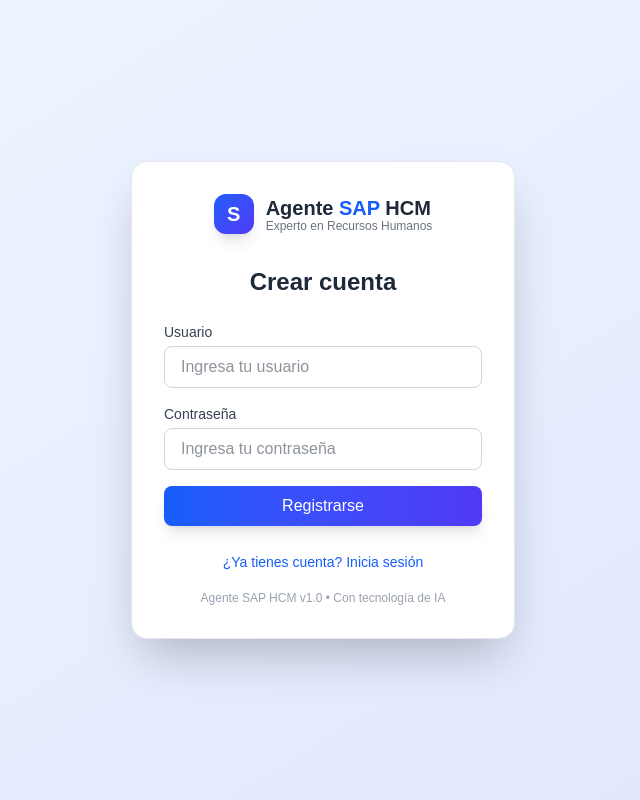
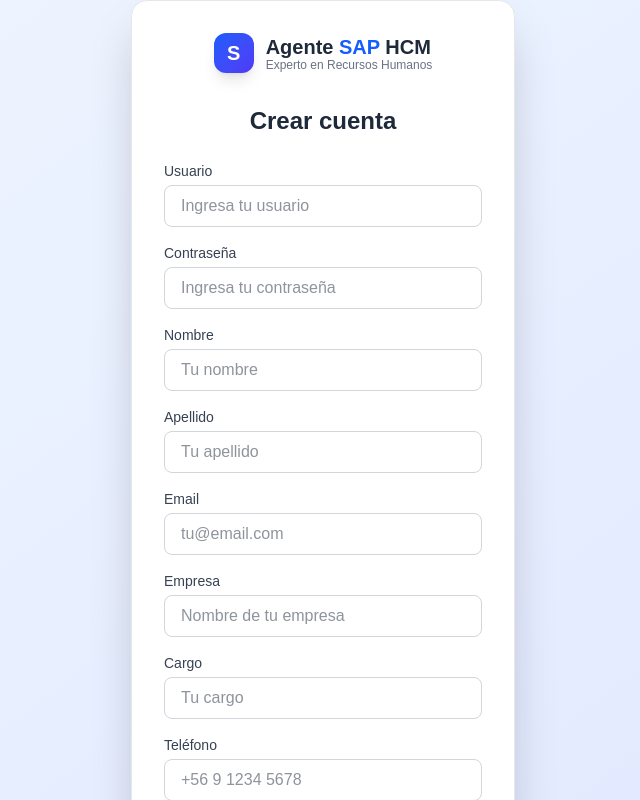
Before and after one commit to luisdanielrod52-afk/agente-sap-frontend, a Next.js app: page / in a window 1280 px wide. Both pictures are taken after a click on the button "¿No tienes cuenta? Regístrate". Shown: the top 800 px of the page, without its empty margins (317-957 px from the left). Built offline with nearby package versions, Linux system fonts and the light colour scheme; no server answers.

Commit message:
Agregar campos adicionales al registro de usuarios

```diff
--- a/components/Login.tsx
+++ b/components/Login.tsx
@@ -12,6 +12,14 @@ export default function Login({ onLogin }: { onLogin: (token: string) => void })
   const [error, setError] = useState('');
   const [loading, setLoading] = useState(false);
 
+  // ✅ NUEVOS CAMPOS
+  const [nombre, setNombre] = useState('');
+  const [apellido, setApellido] = useState('');
+  const [email, setEmail] = useState('');
+  const [empresa, setEmpresa] = useState('');
+  const [cargo, setCargo] = useState('');
+  const [telefono, setTelefono] = useState('');
+
   const handleSubmit = async (e: React.FormEvent) => {
     e.preventDefault();
     setError('');
@@ -22,6 +30,12 @@ export default function Login({ onLogin }: { onLogin: (token: string) => void })
         const formData = new URLSearchParams();
         formData.append('usuario', username);
         formData.append('password', password);
+        formData.append('nombre', nombre);
+        formData.append('apellido', apellido);
+        formData.append('email', email);
+        formData.append('empresa', empresa);
+        formData.append('cargo', cargo);
+        formData.append('telefono', telefono);
 
         await axios.post(`${API_URL}/registro`, formData, {
           headers: { 'Content-Type': 'application/x-www-form-urlencoded' },
@@ -37,15 +51,12 @@ export default function Login({ onLogin }: { onLogin: (token: string) => void })
       formData.append('username', username);
       formData.append('password', password);
 
-// Después de recibir el token, guarda el nombre
       const response = await axios.post(`${API_URL}/login`, formData, {
         headers: { 'Content-Type': 'application/x-www-form-urlencoded' },
       });
 
-// Guarda el token y el nombre en localStorage
       localStorage.setItem('token', response.data.access_token);
       localStorage.setItem('username', username);
-
       onLogin(response.data.access_token);
     } catch (err: any) {
       let mensajeError = 'Error en la autenticación';
@@ -95,6 +106,72 @@ onLogin(response.data.access_token);
             />
           </div>
 
+          {/* ✅ CAMPOS ADICIONALES - SOLO EN REGISTRO */}
+          {isRegistering && (
+            <>
+              <div>
+                <label className="block text-sm font-medium text-gray-700 mb-1">Nombre</label>
+                <input
+                  type="text"
+                  placeholder="Tu nombre"
+                  value={nombre}
+                  onChange={(e) => setNombre(e.target.value)}
+                  className="w-full px-4 py-2 border border-gray-300 rounded-lg focus:outline-none focus:ring-2 focus:ring-blue-500 text-gray-800 bg-white"
+                />
+              </div>
+              <div>
+                <label className="block text-sm font-medium text-gray-700 mb-1">Apellido</label>
+                <input
+                  type="text"
+                  placeholder="Tu apellido"
+                  value={apellido}
+                  onChange={(e) => setApellido(e.target.value)}
+                  className="w-full px-4 py-2 border border-gray-300 rounded-lg focus:outline-none focus:ring-2 focus:ring-blue-500 text-gray-800 bg-white"
+                />
+              </div>
+              <div>
+                <label className="block text-sm font-medium text-gray-700 mb-1">Email</label>
+                <input
+                  type="email"
+                  placeholder="tu@email.com"
+                  value={email}
+                  onChange={(e) => setEmail(e.target.value)}
+                  className="w-full px-4 py-2 border border-gray-300 rounded-lg focus:outline-none focus:ring-2 focus:ring-blue-500 text-gray-800 bg-white"
+                />
+              </div>
+              <div>
+                <label className="block text-sm font-medium text-gray-700 mb-1">Empresa</label>
+                <input
+                  type="text"
+                  placeholder="Nombre de tu empresa"
+                  value={empresa}
+                  onChange={(e) => setEmpresa(e.target.value)}
+                  className="w-full px-4 py-2 border border-gray-300 rounded-lg focus:outline-none focus:ring-2 focus:ring-blue-500 text-gray-800 bg-white"
+                />
+              </div>
+              <div>
+                <label className="block text-sm font-medium text-gray-700 mb-1">Cargo</label>
+                <input
+                  type="text"
+                  placeholder="Tu cargo"
+                  value={cargo}
+                  onChange={(e) => setCargo(e.target.value)}
+                  className="w-full px-4 py-2 border border-gray-300 rounded-lg focus:outline-none focus:ring-2 focus:ring-blue-500 text-gray-800 bg-white"
+                />
+              </div>
+              <div>
+                <label className="block text-sm font-medium text-gray-700 mb-1">Teléfono</label>
+                <input
+                  type="tel"
+                  placeholder="+56 9 1234 5678"
+                  value={telefono}
+                  onChange={(e) => setTelefono(e.target.value)}
+                  className="w-full px-4 py-2 border border-gray-300 rounded-lg focus:outline-none focus:ring-2 focus:ring-blue-500 text-gray-800 bg-white"
+                />
+              </div>
+            </>
+          )}
+
           {error && (
             <div className="bg-red-50 border border-red-200 text-red-600 px-4 py-2 rounded-lg text-sm">
               {error}
@@ -115,6 +192,13 @@ onLogin(response.data.access_token);
             onClick={() => {
               setIsRegistering(!isRegistering);
               setError('');
+              // Limpiar campos adicionales al cambiar de modo
+              setNombre('');
+              setApellido('');
+              setEmail('');
+              setEmpresa('');
+              setCargo('');
+              setTelefono('');
             }}
             className="text-sm text-blue-600 hover:text-blue-800 hover:underline transition-colors"
           >
```
Lines whose indentation alone changed are shown as unchanged.
